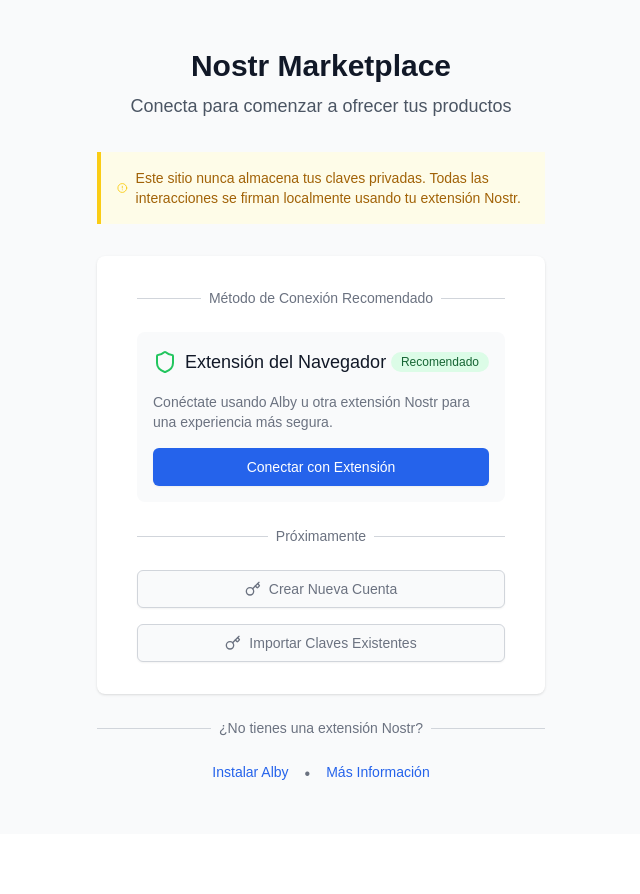
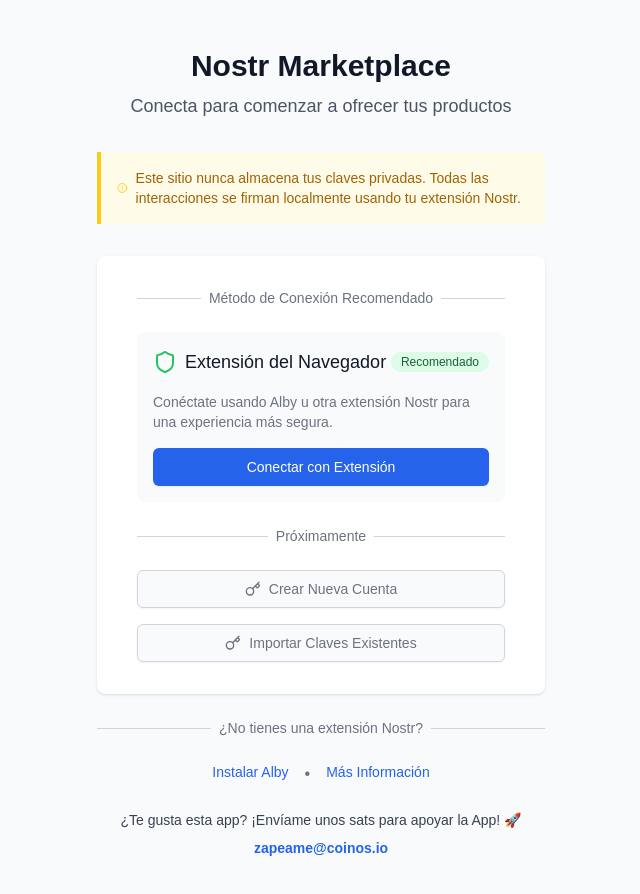
Before and after one commit to edurodriguezg/nostrmarket, a Next.js app: page / in a window 1280 px wide. Shown: the top 894 px of the page, without its empty margins (319-959 px from the left). Before the commit the page ends 834 px from the top, so only its background shows below. Built offline with nearby package versions, Linux system fonts and the light colour scheme.

Commit message:
agregado boost - apoyo a la app por sats

```diff
--- a/src/components/MarketplacePage.js
+++ b/src/components/MarketplacePage.js
@@ -489,6 +489,20 @@
           ))
         )}
       </div>
+      {/* Agregar sección para apoyar la app */}
+      <div className="mt-8 text-center border-t pt-4">
+        <p className="text-gray-700 text-sm">
+          ¿Te gusta esta app? ¡Envíame unos sats para apoyarla! 🚀
+        </p>
+        <p className="text-gray-900 font-bold text-sm mt-2">
+          <a
+            href="lightning:zapeame@coinos.io"
+            className="text-blue-600 hover:underline"
+          >
+            zapeame@coinos.io
+          </a>
+        </p>
+      </div>
     </div>
   );
 };
--- a/src/components/NostrConnect.js
+++ b/src/components/NostrConnect.js
@@ -162,6 +162,21 @@
               Más Información
             </a>
           </div>
+
+          {/* Add Lightning Address */}
+          <div className="mt-6 text-center">
+            <p className="text-gray-700 text-sm">
+              ¿Te gusta esta app? ¡Envíame unos sats para apoyar la App! 🚀
+            </p>
+            <p className="text-gray-900 font-bold text-sm mt-2">
+              <a
+                href="lightning:zapeame@coinos.io"
+                className="text-blue-600 hover:underline"
+              >
+                zapeame@coinos.io
+              </a>
+            </p>
+          </div>
         </div>
       </div>
     </div>
```
